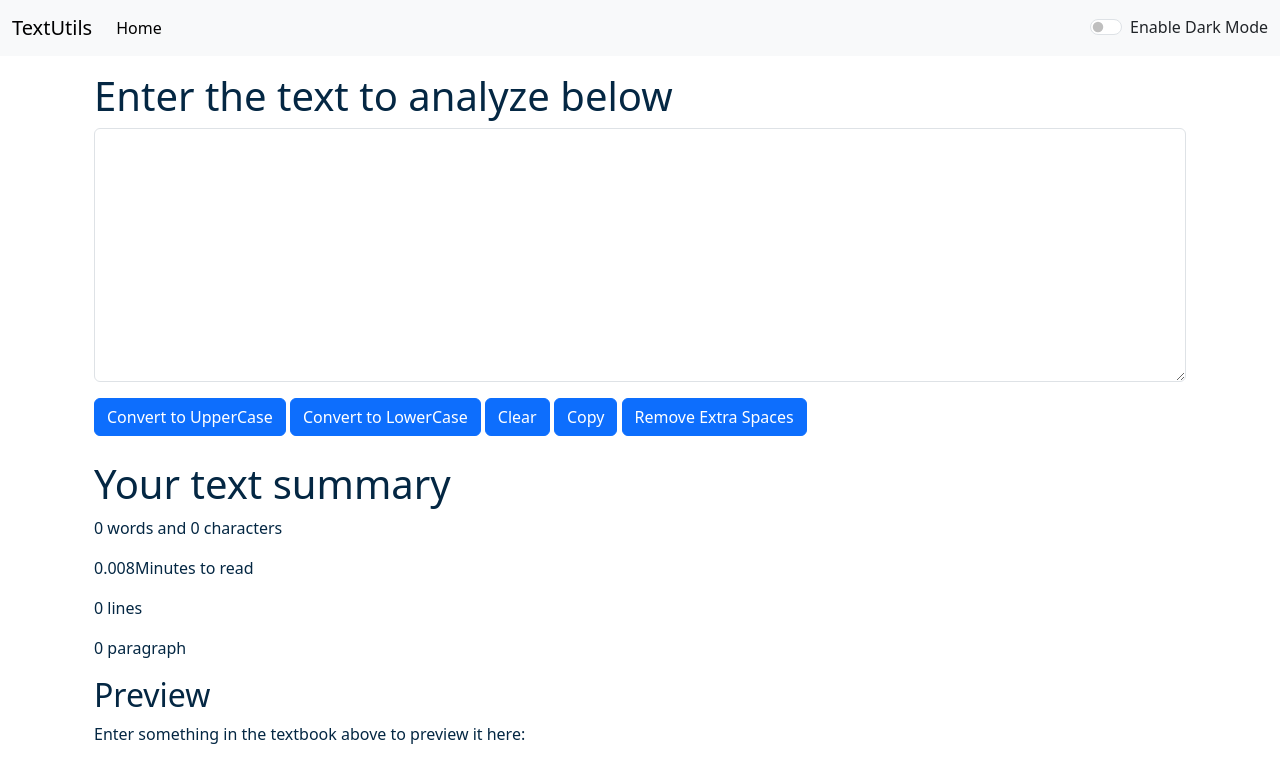
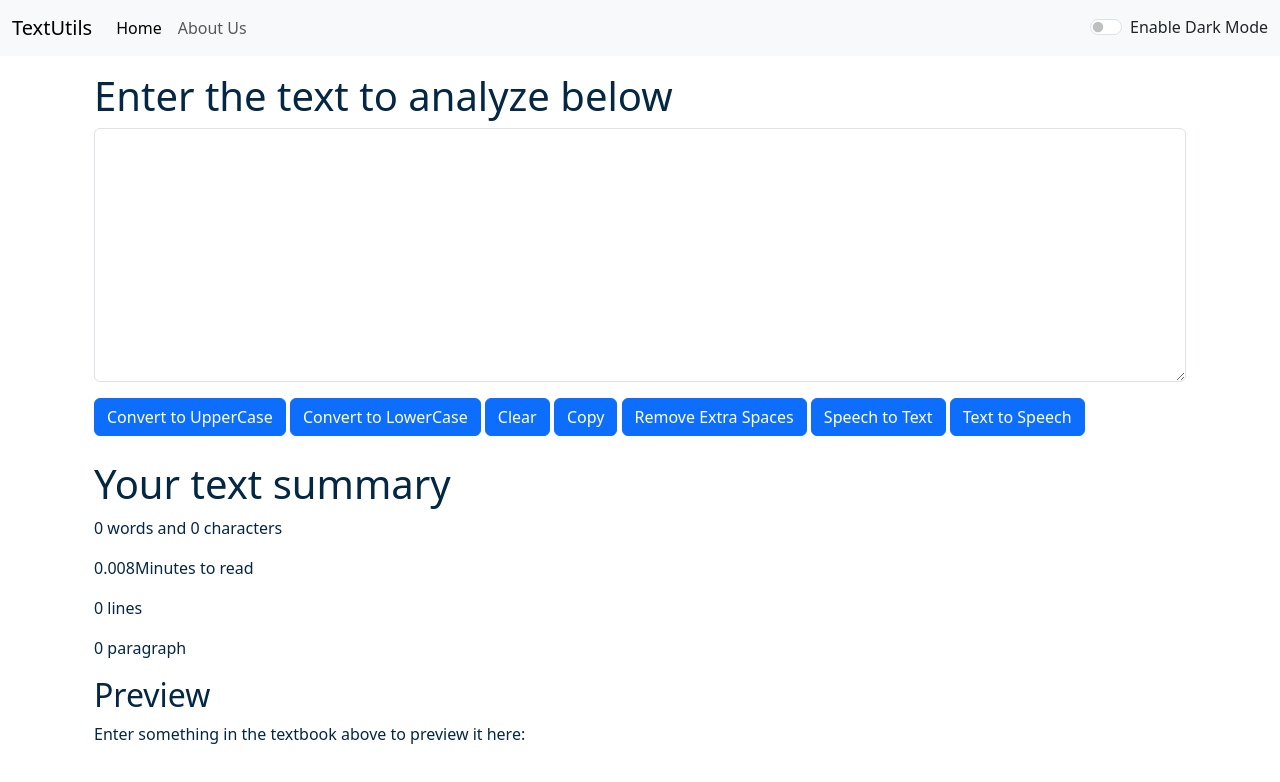
Before and after one commit to kanikagoel12/TextUtils, a React (Create React App) app: page /home in a window 1280 px wide. Shown: the top 782 px of the page. Built offline with nearby package versions, Linux system fonts and the light colour scheme.

Commit message:
Added voice recognition

```diff
--- a/package.json
+++ b/package.json
@@ -11,7 +11,7 @@
     "gh-pages": "^6.2.0",
     "react": "^18.3.1",
     "react-dom": "^18.3.1",
-    "react-router-dom": "^5.2.0",
+    "react-router-dom": "^6.30.1",
     "react-scripts": "5.0.1",
     "router": "^1.3.8",
     "web-vitals": "^2.1.4"
--- a/src/App.js
+++ b/src/App.js
@@ -1,12 +1,12 @@
 import { useState } from "react";
 import "./App.css";
-//import About from "./component/About";
+import About from "./component/About";
 import Navbar from "./component/Navbar";
 import TextForm from "./component/TextForm";
 import Alert from "./component/Alert";
 
 import React from "react";
-/*import { BrowserRouter as Router, Switch, Route ,Link } from "react-router-dom";*/
+import { BrowserRouter as Router,Routes,Route } from "react-router-dom";
 
 function App() {
   const [mode, setmode] = useState("light"); //whether dark mode is enabled or not
@@ -36,9 +36,8 @@ function App() {
 
   return (
     <>
-      {/*<Navbar title="TextUtils" aboutText="About TextUtils">*/}
-      {/*<Navbar/>*/}
-      {/*<Router>*/}
+
+      <Router>
         <Navbar
           title="TextUtils"
           aboutText="About Us"
@@ -47,21 +46,21 @@ function App() {
         />
         <Alert alert={alert} />
         <div className="container my-3">
-
-          {/*<Switch>*/}
-            {/*<Route path="/about">*/}
-              {/*<About/>
-            </Route>*/}
-            {/*<Route path="/home">*/}
-              <TextForm
+            <Routes>
+            <Route
+                path="/home"
+                element={
+                <TextForm
                 showAlert={showAlert}
                 heading="Enter the text to analyze below"
                 mode={mode}
               />
-            {/*</Route>*/}
-          {/*</Switch>*/}
+            }
+            />
+            <Route path="/about" element={<About />} />
+            </Routes>
         </div>
-      {/*</Router>*/}
+      </Router>
     </>
   );
 }
--- a/src/component/Navbar.js
+++ b/src/component/Navbar.js
@@ -1,23 +1,24 @@
 import React from 'react'
 import PropTypes from 'prop-types'
+import {Link} from "react-router-dom";
 
 
 export default function Navbar(props) {
   return (
     <nav className={`navbar navbar-expand-lg navbar-${props.mode} bg-${props.mode}`}>
   <div className="container-fluid">
-    <a className="navbar-brand" href="#">{props.title}</a>
+    <Link className="navbar-brand" to="/home">{props.title}</Link>
     <button className="navbar-toggler" type="button" data-bs-toggle="collapse" data-bs-target="#navbarSupportedContent" aria-controls="navbarSupportedContent" aria-expanded="false" aria-label="Toggle navigation">
       <span className="navbar-toggler-icon"></span>
     </button>
     <div className="collapse navbar-collapse" id="navbarSupportedContent">
       <ul className="navbar-nav me-auto mb-2 mb-lg-0">
         <li className="nav-item">
-          <a className="nav-link active" aria-current="page" href="#">Home</a>
+          <Link className="nav-link active" aria-current="page" to="/home">Home</Link>
         </li>
-        {/*<li className="nav-item">
-          <a className="nav-link" href="/about">{props.aboutText}</a>
-        </li>*/}
+        <li className="nav-item">
+          <Link className="nav-link" to="/about">{props.aboutText}</Link>
+        </li>
 
       </ul>
 
--- a/src/component/TextForm.js
+++ b/src/component/TextForm.js
@@ -42,6 +42,25 @@ export default function TextForm(props) {
     setText(event.target.value);
   };
 
+  function handleTextToSpeech() {
+    const synth = window.speechSynthesis;
+    const utterance = new SpeechSynthesisUtterance(text);
+    synth.speak(utterance);
+    return undefined;
+  }
+
+  function handleSpeechToText() {
+    const speechRecognition = window.SpeechRecognition || window.webkitSpeechRecognition;
+    const recognition = new speechRecognition();
+    recognition.lang = 'en-US';
+    recognition.start();
+    recognition.onresult = function(event) {
+      const transcript = event.results[0][0].transcript;
+      setText(transcript);
+    };
+    return undefined;
+  }
+
   return (
     <>
       <div
@@ -84,6 +103,10 @@ export default function TextForm(props) {
         <button className="btn btn-primary" onClick={handleExtraSpaces}>
           Remove Extra Spaces
         </button>
+        &nbsp;
+        <button className="btn btn-primary" onClick={handleSpeechToText}>Speech to Text</button>
+        &nbsp;
+        <button className="btn btn-primary" onClick={handleTextToSpeech}>Text to Speech</button>
       </div>
       <div className="container my-4" style={{
 
```
Also changed, not shown: 1 other file (tests, documents, lock files or other folders).
